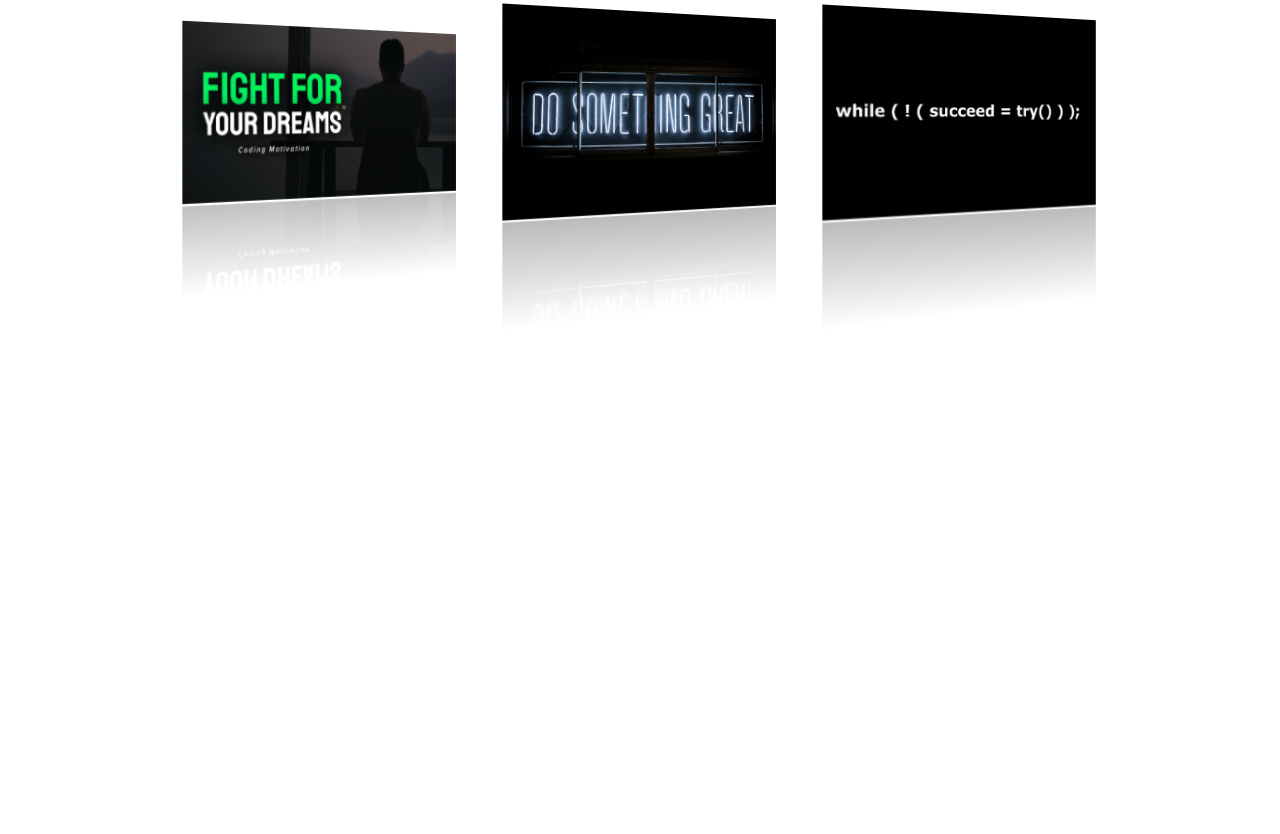
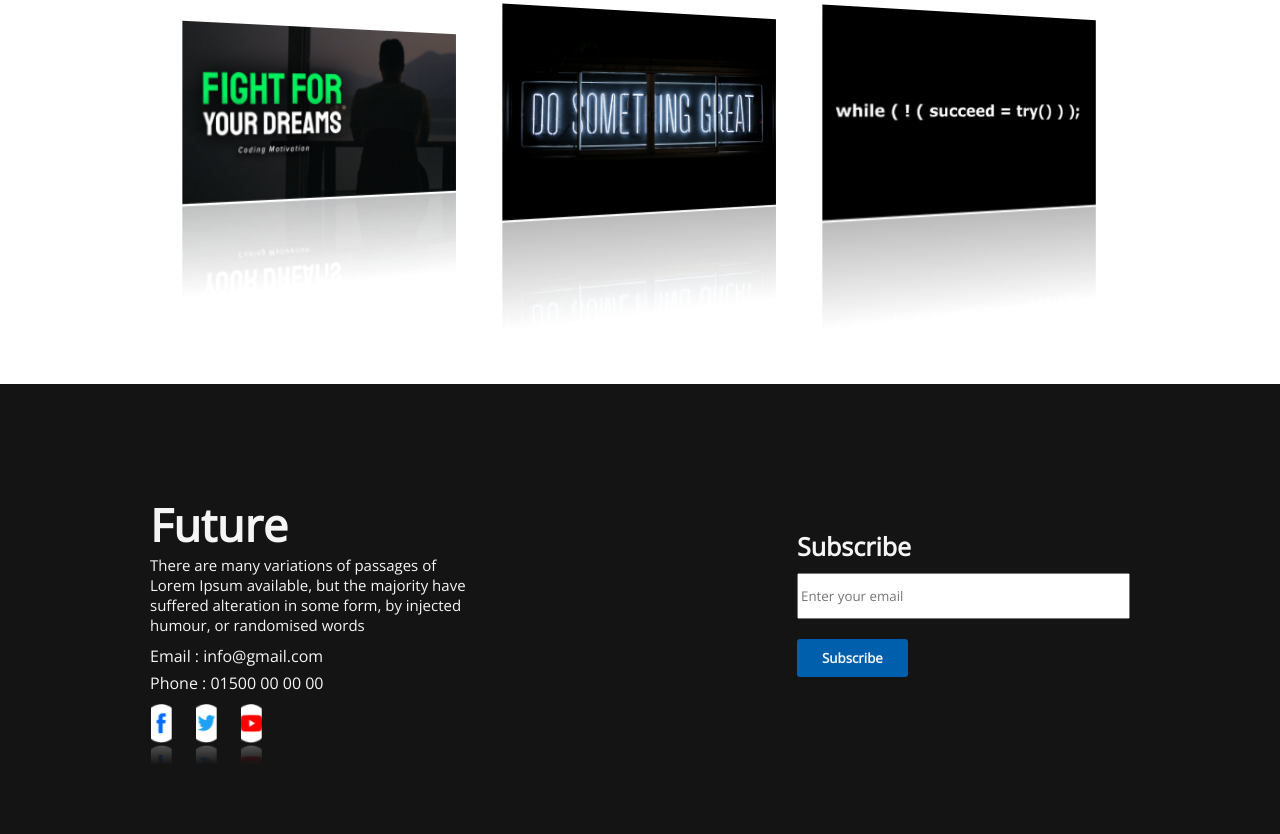
Before and after one commit to Pranto-Nondi/New-Year-Mission-2023, a plain HTML site: page index.html in a window 1280 px wide. Shown: the part 2451-3285 px from the top of the page. Before the commit the page ends 2755 px from the top, so only its background shows below. Drawn offline with nearby package versions, Linux system fonts and the light colour scheme.

Commit message:
footer progress

```diff
--- a/index.html
+++ b/index.html
@@ -114,7 +114,7 @@
         </section>
         <!-- extra part -->
         <section class="extra-part-main-container">
-        <div  class="extra-part-heading">
+            <div class="extra-part-heading">
                 <h2 class="extra-part-tittle">Alawys Stay Motivated</h2>
             </div>
             <div class="container">
@@ -124,8 +124,33 @@
             </div>
         </section>
     </main>
+    <!-- footer part -->
     <footer>
+        <section class="footer-container">
+            <div class="footer-txt-container">
+                <div class="footer-txt-color-container">
+                    <h1>Future</h1>
+                <p class="footer-descripe">
+                    There are many variations of passages of Lorem Ipsum available, but the majority have suffered
+                    alteration in some form, by injected humour, or randomised words
+                </p>
+                <p class="footer-mail">Email : info@gmail.com</p>
+                <p class="footer-phn-num">Phone : 01500 00 00 00</p>
+                </div>
+                <div class="footer-icon-container">
+                    <p class="footer-icon"><span><img src="/images/icons/fb.png" alt=""></span></p>
+                    <p class="footer-icon"><span><img src="/images/icons/twitter.png" alt=""></span></p>
+                    <p class="footer-icon"><span><img src="/images/icons/youtube.png" alt=""></span></p>
+                </div>
+            </div>
+            <div class="subscribe-container">
+                <h1 class="subscribe-title">Subscribe</h1>
+                <input type="text" placeholder="Enter your email" class="input-field">
+                <br>
+                <button class="primary-btn subscribe-btn-design">Subscribe</button>
+            </div>
 
+        </section>
     </footer>
 </body>
 
--- a/new-year-mission.css
+++ b/new-year-mission.css
@@ -223,7 +223,78 @@ img {
 .extra-part-heading {}
 
 .extra-part-title {
-    font-weight:800;
+    font-weight: 800;
     font-size: 35px;
 
 }
+
+/* footer part */
+.footer-container {
+    background-color: #151414;
+    width: 100%;
+    height: 450px;
+    margin-top: 130px;
+    display: flex;
+
+}
+
+.footer-txt-container {
+    margin-top: 100px;
+    margin-left: 150px;
+}
+
+.footer-txt-color-container {
+    color: whitesmoke;
+    padding: 10px 0;
+}
+
+.footer-txt-color-container h1 {
+    font-weight: 700;
+    font-size: 45px;
+}
+
+.footer-icon {
+    width: 45px;
+    height: 39px;
+    border-radius: 1px;
+
+}
+
+.footer-descripe {
+    font-weight: 400;
+    font-size: 15px;
+    width: 50%;
+    margin-bottom: 10px;
+}
+
+.footer-mail {
+    margin-bottom: 5px;
+}
+
+.footer-icon-container {
+    display: flex;
+}
+
+.subscribe-container {
+    margin-top: 130px;
+    margin-right: 150px;
+    padding: 15px 0;
+
+}
+
+.subscribe-title {
+    color: whitesmoke;
+    font-weight: 600;
+    font-size: 25px;
+}
+
+.input-field {
+    width: 325px;
+    height: 40px;
+    margin: 10px 0;
+}
+
+.subscribe-btn-design {
+    background-color: #005FAC;
+    color: whitesmoke;
+}
```
Lines whose indentation alone changed are shown as unchanged.
